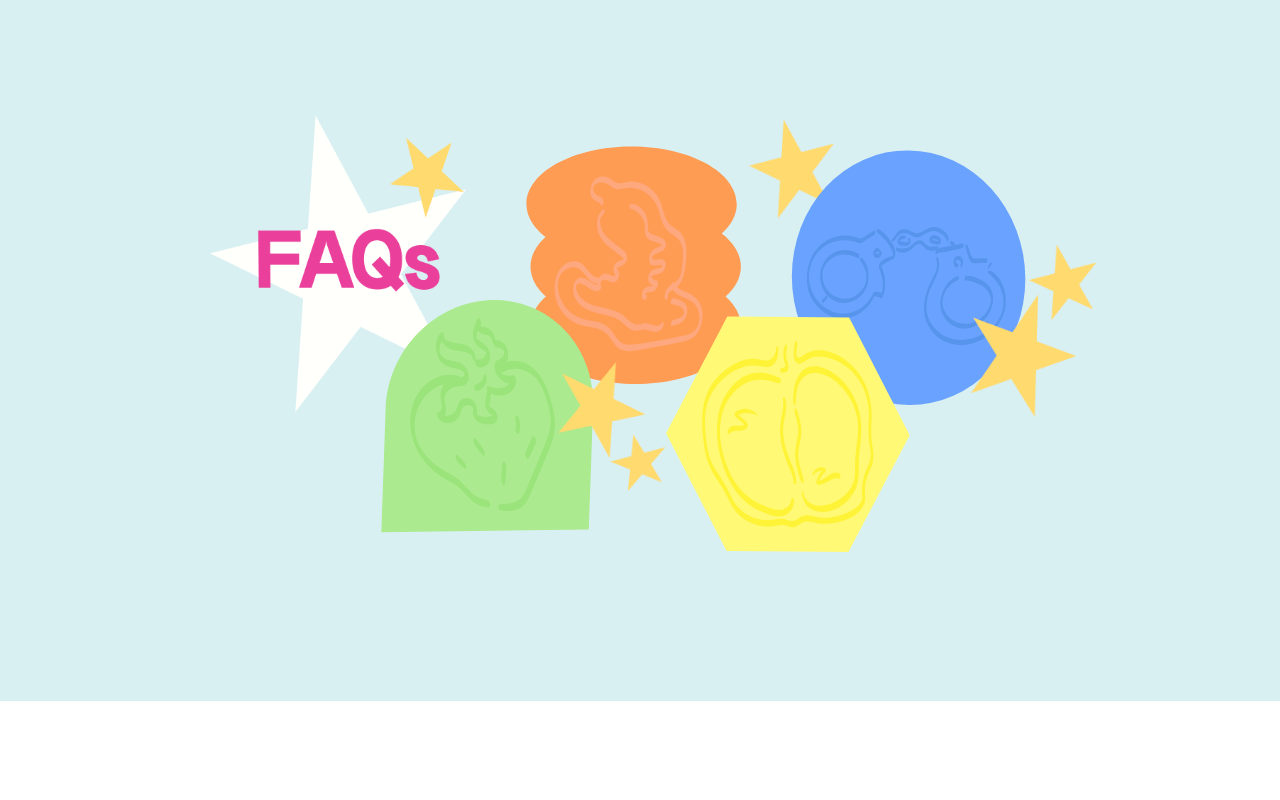
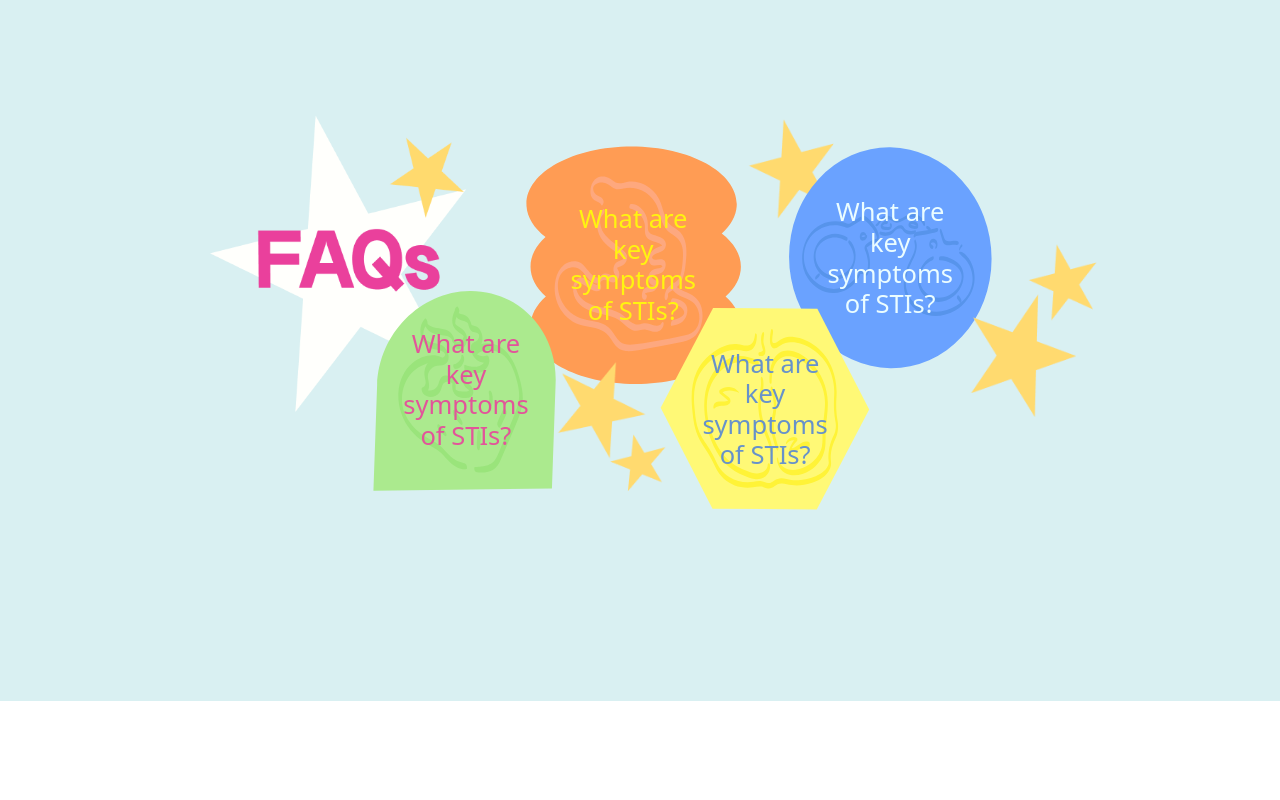
Before and after one commit to fatosaurus/Pedsupab, a React (Create React App) app: page / in a window 1280 px wide. Shown: the part 2080-2880 px from the top of the page. Built offline with nearby package versions, Linux system fonts and the light colour scheme.

Commit message:
push the changes

```diff
--- a/src/components/Home.js
+++ b/src/components/Home.js
@@ -171,15 +171,19 @@ const Home = () => {
           <img src={faq_text_img} alt='' className='faq-title' />
           <Link to='/faqs' className='faq-q'>
             <img src={faq_img_1} alt='' />
+            <h3 className="title" style={{color:'#e2559a'}}>What are key symptoms of STIs?</h3>
           </Link>
           <Link to='/faqs' className='faq-q'>
             <img src={faq_img_2} alt='' />
+            <h3 className="title" style={{color:'#fff410'}}>What are key symptoms of STIs?</h3>
           </Link>
           <Link to='/faqs' className='faq-q'>
             <img src={faq_img_3} alt='' />
+            <h3 className="title" style={{color:'#ebfdff'}}>What are key symptoms of STIs?</h3>
           </Link>
           <Link to='/faqs' className='faq-q'>
             <img src={faq_img_4} alt='' />
+            <h3 className="title" style={{color:'#6792ca'}}>What are key symptoms of STIs?</h3>
           </Link>
           <Link to='' className='faq-star-1'>
             <img src={faq_star_1} alt='' />
--- a/src/style.css
+++ b/src/style.css
@@ -1535,6 +1535,19 @@ div#root .faq-sec .container {
 }
 
 /* home faq responsive */
+.section-faq-home .faq-q .title {
+  position: absolute;
+  top: 50%;
+  left: 50%;
+  max-width: 200px;
+  transform: translate(-50%, -50%);
+  color: #fff;
+  text-align: center;
+  font-size: clamp(7px, 2.5vw, 30px);
+}
+
+
+
 .section-faq-home img {
   max-width: 100%;
 }
@@ -1548,15 +1561,15 @@ div#root .faq-sec .container {
 }
 
 .section-faq-home .faq-q:nth-child(4) {
-  width: 30%;
+  width: 22%;
 }
 
 .section-faq-home .faq-q:nth-child(2) {
-  width: 34%;
+  width: 26%;
 }
 
 .section-faq-home .faq-q:nth-child(5) {
-  width: 33%;
+  width: 25%;
 }
 
 .section-faq-home .faq-star-2 {
```
